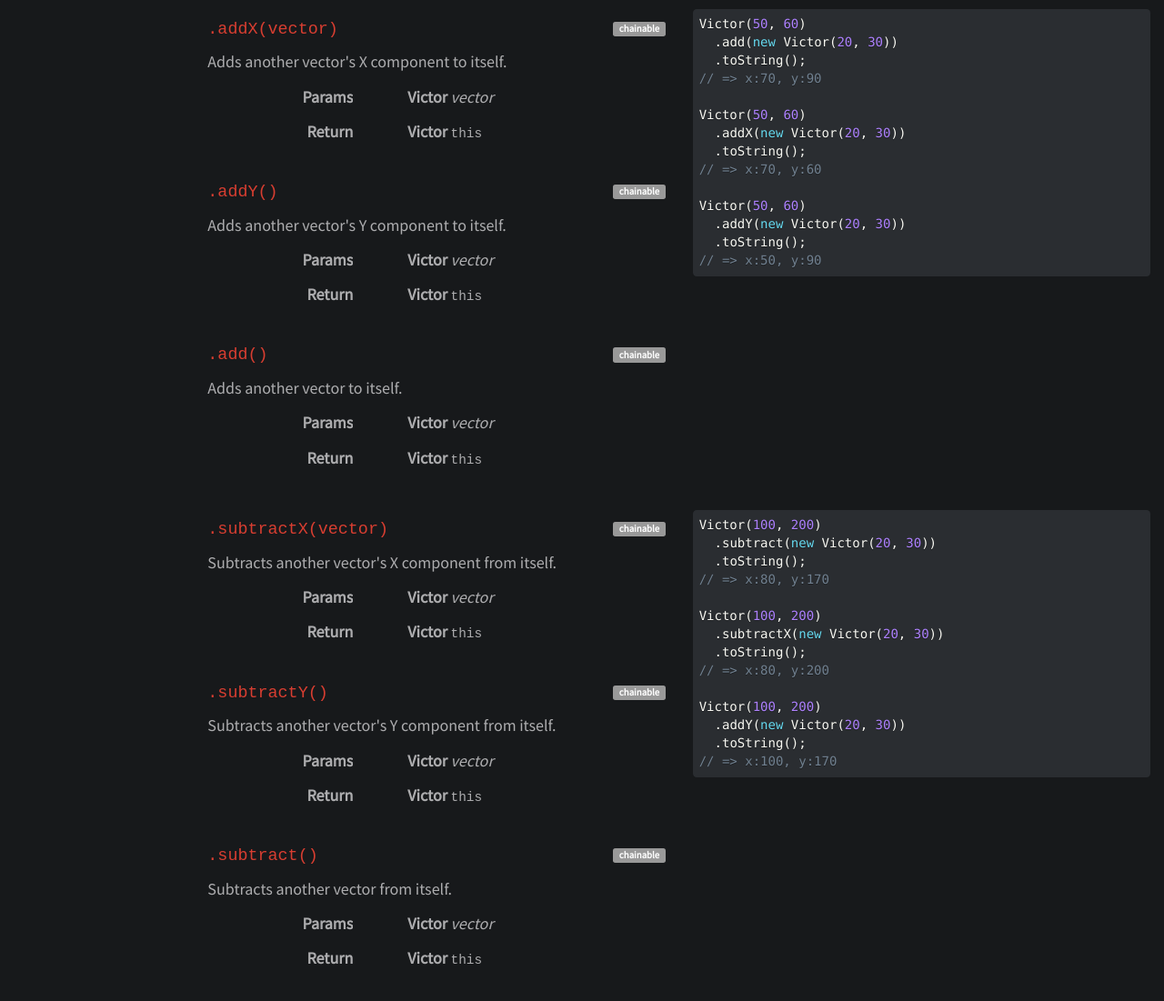
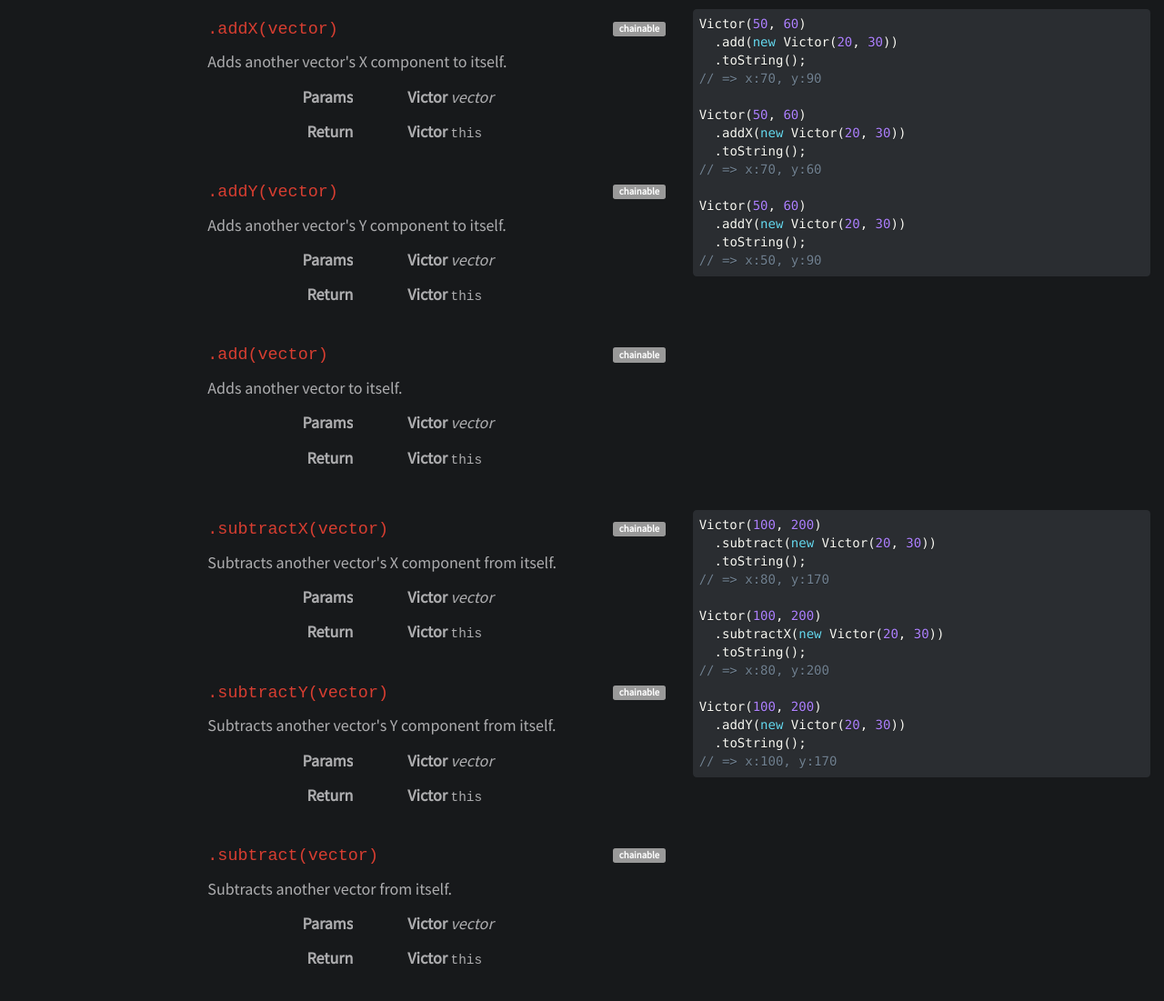
Before and after one commit to maxkueng/victor, a website with bundled scripts: page index.html in a window 1280 px wide. Shown: the part 3931-5032 px from the top of the page at 91% size. Built offline with nearby package versions, Linux system fonts and the light colour scheme.

Commit message:
forgot function args

```diff
--- a/index.html
+++ b/index.html
@@ -403,7 +403,7 @@
 								</dd>
 							</dl>
 
-							<h4><a name="addy"></a><tt>.addY()</tt> <span class="label-chainable">chainable</span></h4>
+							<h4><a name="addy"></a><tt>.addY(vector)</tt> <span class="label-chainable">chainable</span></h4>
 							<p>Adds another vector's Y component to itself.</p>
 							<dl class="method-docs">
 								<dt>Params</dt>
@@ -420,7 +420,7 @@
 								</dd>
 							</dl>
 
-							<h4><a name="add"></a><tt>.add()</tt> <span class="label-chainable">chainable</span></h4>
+							<h4><a name="add"></a><tt>.add(vector)</tt> <span class="label-chainable">chainable</span></h4>
 							<p>Adds another vector to itself.</p>
 							<dl class="method-docs">
 								<dt>Params</dt>
@@ -461,7 +461,7 @@
 								</dd>
 							</dl>
 
-							<h4><a name="subtracty"></a><tt>.subtractY()</tt> <span class="label-chainable">chainable</span></h4>
+							<h4><a name="subtracty"></a><tt>.subtractY(vector)</tt> <span class="label-chainable">chainable</span></h4>
 							<p>Subtracts another vector's Y component from itself.</p>
 							<dl class="method-docs">
 								<dt>Params</dt>
@@ -478,7 +478,7 @@
 								</dd>
 							</dl>
 
-							<h4><a name="subtract"></a><tt>.subtract()</tt> <span class="label-chainable">chainable</span></h4>
+							<h4><a name="subtract"></a><tt>.subtract(vector)</tt> <span class="label-chainable">chainable</span></h4>
 							<p>Subtracts another vector from itself.</p>
 							<dl class="method-docs">
 								<dt>Params</dt>
```
